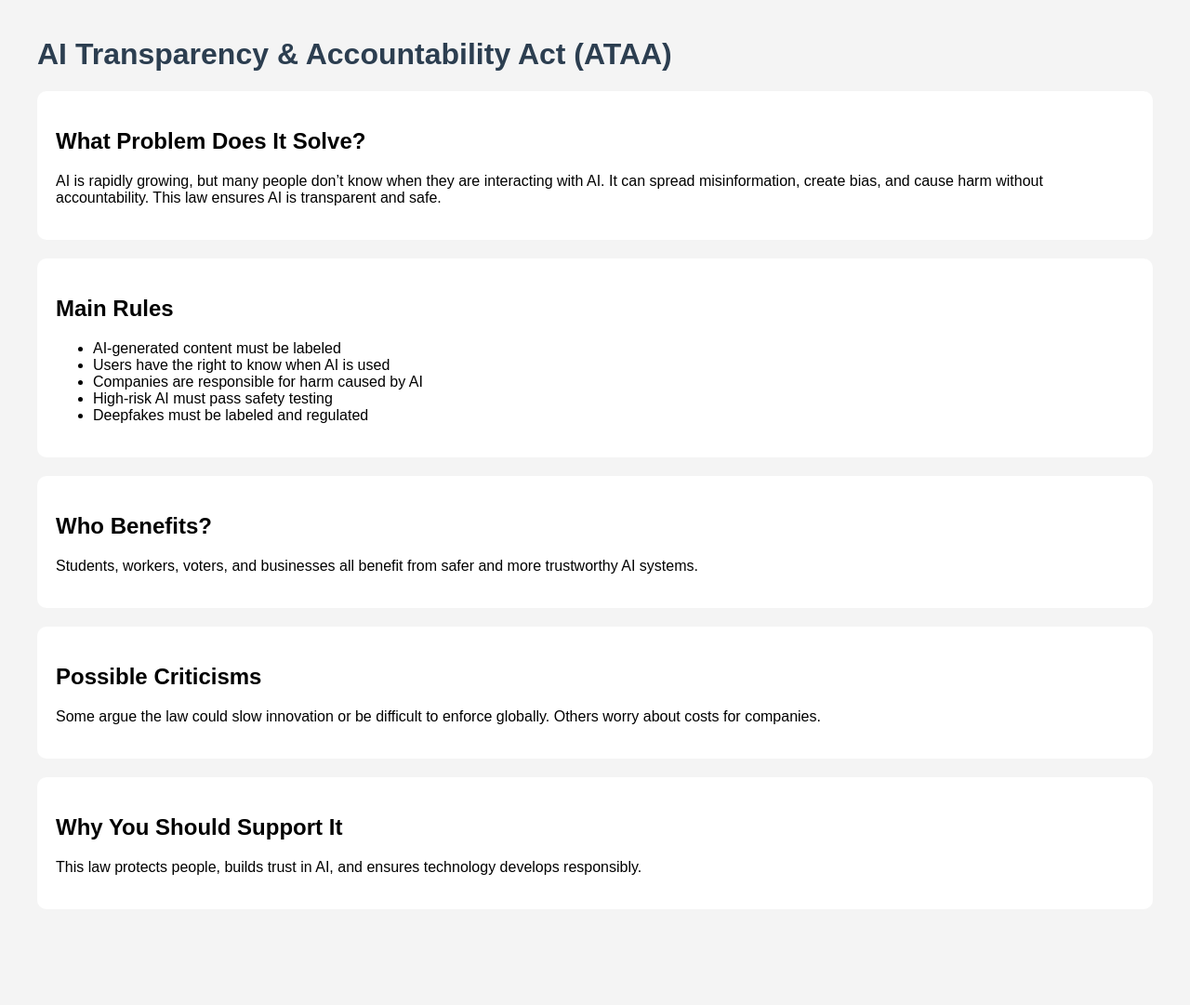
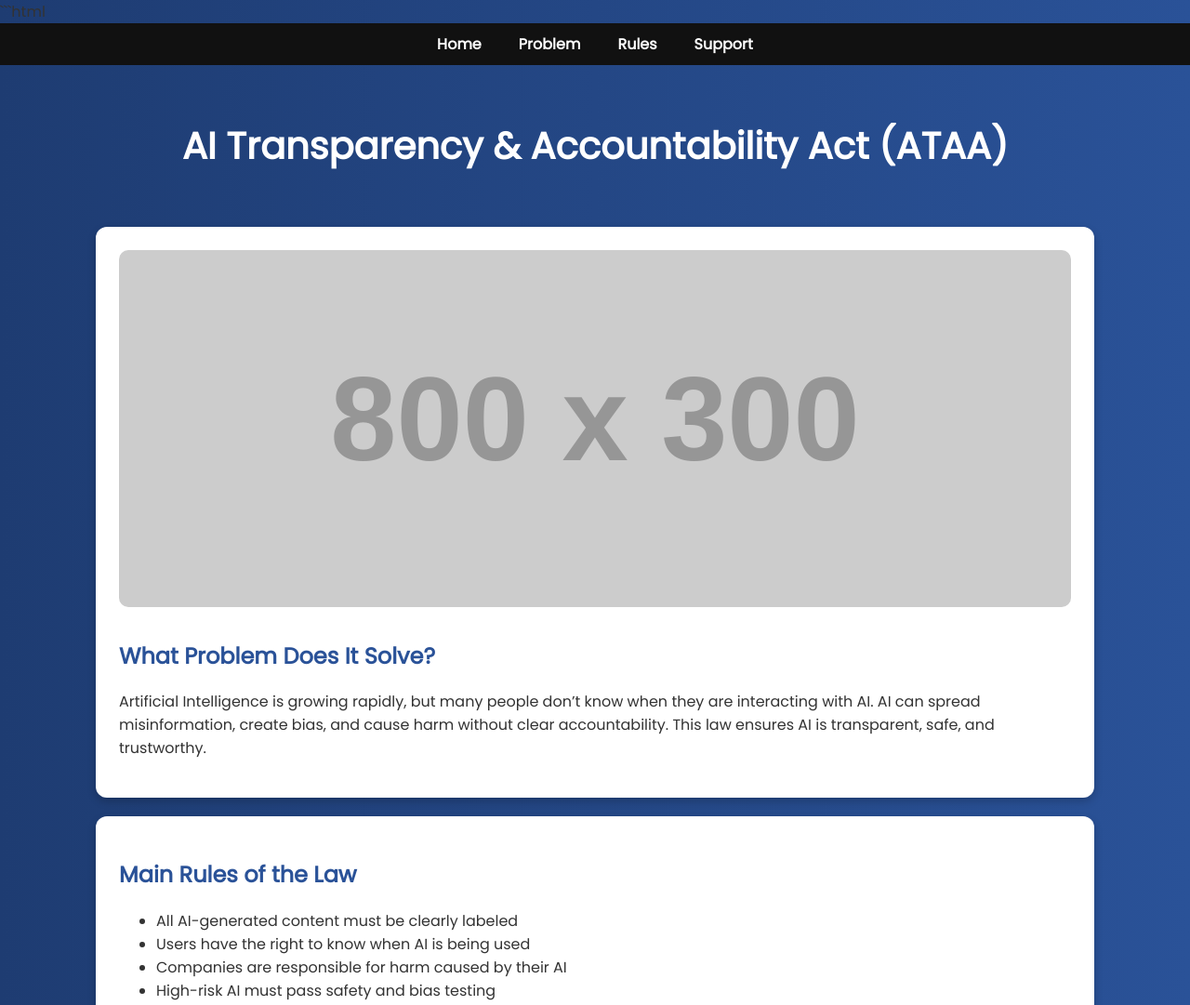
Before and after one commit to 29077-hub/29077-hub.github.io, a plain HTML site: page index.html in a window 1280 px wide. Shown: the top 1081 px of the page at 93% size. Before the commit the page ends 1018 px from the top, so only its background shows below. Drawn offline with Linux system fonts and the light colour scheme; placeholder pictures from the web are drawn by us.

Commit message:
Update index.html

````diff
--- a/index.html
+++ b/index.html
@@ -1,45 +1,127 @@
+```html
 <!DOCTYPE html>
-<html>
+<html lang="en">
 <head>
+    <meta charset="UTF-8">
     <title>AI Transparency & Accountability Act</title>
+
+    <!-- Google Font -->
+    <link href="https://fonts.googleapis.com/css2?family=Poppins&display=swap" rel="stylesheet">
+
     <style>
         body {
-            font-family: Arial;
-            margin: 40px;
-            background-color: #f4f4f4;
+            font-family: 'Poppins', sans-serif;
+            margin: 0;
+            background: linear-gradient(to right, #1e3c72, #2a5298);
+            color: #333;
         }
+
+        /* Navbar */
+        nav {
+            background: #111;
+            padding: 10px;
+        }
+
+        nav ul {
+            list-style: none;
+            display: flex;
+            justify-content: center;
+            padding: 0;
+            margin: 0;
+        }
+
+        nav ul li {
+            margin: 0 20px;
+        }
+
+        nav ul li a {
+            color: white;
+            text-decoration: none;
+            font-weight: bold;
+        }
+
+        nav ul li a:hover {
+            color: #2a5298;
+        }
+
+        /* Title */
         h1 {
-            color: #2c3e50;
+            text-align: center;
+            color: white;
+            padding: 30px;
+            font-size: 2.5em;
         }
+
+        /* Sections */
         section {
             background: white;
-            padding: 20px;
-            margin-bottom: 20px;
+            padding: 25px;
+            margin: 20px auto;
+            width: 80%;
+            border-radius: 12px;
+            box-shadow: 0px 4px 10px rgba(0,0,0,0.2);
+        }
+
+        h2 {
+            color: #2a5298;
+        }
+
+        /* Button */
+        button {
+            background: #2a5298;
+            color: white;
+            padding: 12px 20px;
+            border: none;
+            border-radius: 8px;
+            cursor: pointer;
+            font-size: 16px;
+        }
+
+        button:hover {
+            background: #1e3c72;
+        }
+
+        /* Image */
+        img {
+            width: 100%;
             border-radius: 10px;
+            margin-bottom: 15px;
         }
+
     </style>
 </head>
 
 <body>
 
+<!-- Navbar -->
+<nav>
+    <ul>
+        <li><a href="#">Home</a></li>
+        <li><a href="#">Problem</a></li>
+        <li><a href="#">Rules</a></li>
+        <li><a href="#">Support</a></li>
+    </ul>
+</nav>
+
 <h1>AI Transparency & Accountability Act (ATAA)</h1>
 
 <section>
+    <img src="https://via.placeholder.com/800x300">
     <h2>What Problem Does It Solve?</h2>
     <p>
-AI is rapidly growing, but many people don’t know when they are interacting with AI.
-It can spread misinformation, create bias, and cause harm without accountability.
-This law ensures AI is transparent and safe.
+        Artificial Intelligence is growing rapidly, but many people don’t know when they are interacting with AI.
+        AI can spread misinformation, create bias, and cause harm without clear accountability.
+        This law ensures AI is transparent, safe, and trustworthy.
     </p>
 </section>
 
 <section>
-<h2>Main Rules</h2>
+    <h2>Main Rules of the Law</h2>
     <ul>
-<li>AI-generated content must be labeled</li>
-<li>Users have the right to know when AI is used</li>
-<li>Companies are responsible for harm caused by AI</li>
-<li>High-risk AI must pass safety testing</li>
+        <li>All AI-generated content must be clearly labeled</li>
+        <li>Users have the right to know when AI is being used</li>
+        <li>Companies are responsible for harm caused by their AI</li>
+        <li>High-risk AI must pass safety and bias testing</li>
         <li>Deepfakes must be labeled and regulated</li>
     </ul>
 </section>
@@ -47,24 +129,28 @@ This law ensures AI is transparent and safe.
 <section>
     <h2>Who Benefits?</h2>
     <p>
-Students, workers, voters, and businesses all benefit from safer and more trustworthy AI systems.
+        Students, workers, voters, and everyday users benefit from safer and more transparent AI.
+        Businesses also gain clearer rules, allowing innovation without causing harm.
     </p>
 </section>
 
 <section>
     <h2>Possible Criticisms</h2>
     <p>
-Some argue the law could slow innovation or be difficult to enforce globally.
-Others worry about costs for companies.
+        Some argue the law could slow down innovation or be difficult to enforce globally.
+        Others worry about increased costs for companies and defining AI-related harm.
     </p>
 </section>
 
 <section>
     <h2>Why You Should Support It</h2>
     <p>
-This law protects people, builds trust in AI, and ensures technology develops responsibly.
+        This law protects people from misinformation, builds trust in AI, and ensures technology develops responsibly.
+        It creates a safer digital future for everyone.
     </p>
+    <button>Support This Law</button>
 </section>
 
 </body>
 </html>
+```
````
Lines whose indentation alone changed are shown as unchanged.
